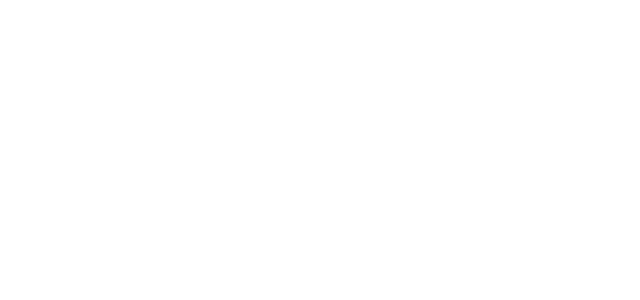
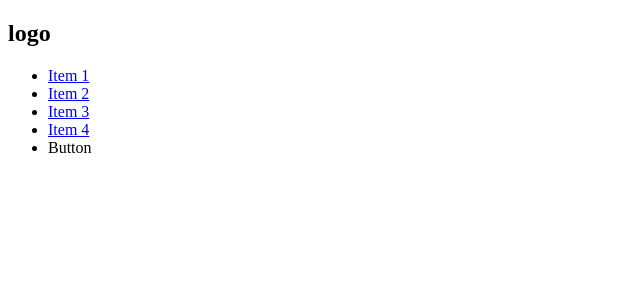
Before and after one commit to diphokoo/Fronf-end-test, a Vue app: page / in a window 1280 px wide. Shown: the top 300 px of the page, without its empty margins (0-640 px from the left). Built offline with nearby package versions, Linux system fonts and the light colour scheme.

Commit message:
body margin

```diff
--- a/package.json
+++ b/package.json
@@ -9,6 +9,8 @@
   },
   "dependencies": {
     "core-js": "^3.8.3",
+    "node-sass": "^7.0.1",
+    "sass-loader": "^13.0.2",
     "vue": "^3.2.13"
   },
   "devDependencies": {
--- a/src/App.vue
+++ b/src/App.vue
@@ -15,3 +15,6 @@ export default {
   }
 }
 </script>
+<style>
+  @import './sass/main.css';
+</style>
--- a/src/components/NavBar.vue
+++ b/src/components/NavBar.vue
@@ -1,7 +1,24 @@
 <template>
-    <nav>
+    <section class="navigation">
+        <div class="nav-container">
+            <div class="company-logo">
+                <h2>logo</h2>
+            </div>
+            <nav>
+                <div class="nav-mobile">
+                    <a id="nav-toggle" href="#!"><span></span></a>
+                </div>
+                <ul class="nav-list">
+                    <li><a href="#!">Item 1</a></li>
+                    <li><a href="#!">Item 2</a></li>
+                    <li><a href="#!">Item 3</a></li>
+                    <li><a href="#!">Item 4</a></li>
+                    <li><a type="button">Button</a></li>
+                </ul>
+            </nav>
+        </div>
 
-    </nav>
+    </section>
 </template>
 
 <script>
--- /dev/null
+++ b/src/sass/main.scss
@@ -0,0 +1,4 @@
+@import './components/NavBar';
+@import './layout/layout';
+@import './pages/homr';
+@import './abstracts/variables';
--- a/vue.config.js
+++ b/vue.config.js
@@ -1,4 +1,7 @@
 const { defineConfig } = require('@vue/cli-service')
+
 module.exports = defineConfig({
-  transpileDependencies: true
+
+lintOnSave:false
+
 })
```
Also changed, not shown: src/sass/abstracts/_variables.scss (added), src/sass/components/_NavBar.scss (added), src/sass/layout/_layout.scss (added), src/sass/main.css (added), src/sass/pages/_homr.scss (added), src/sass/pages/dist/_homr.css (added), 2 other files (tests, documents, lock files or other folders).
